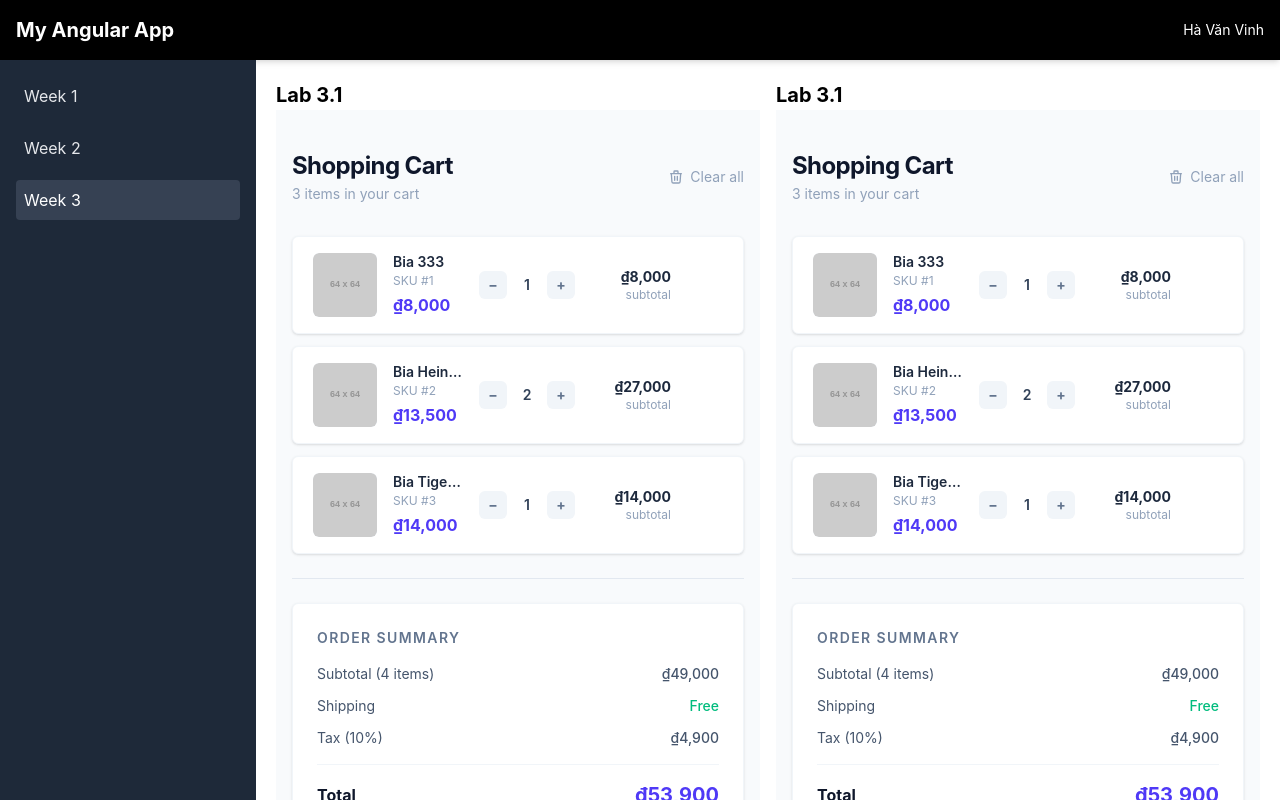
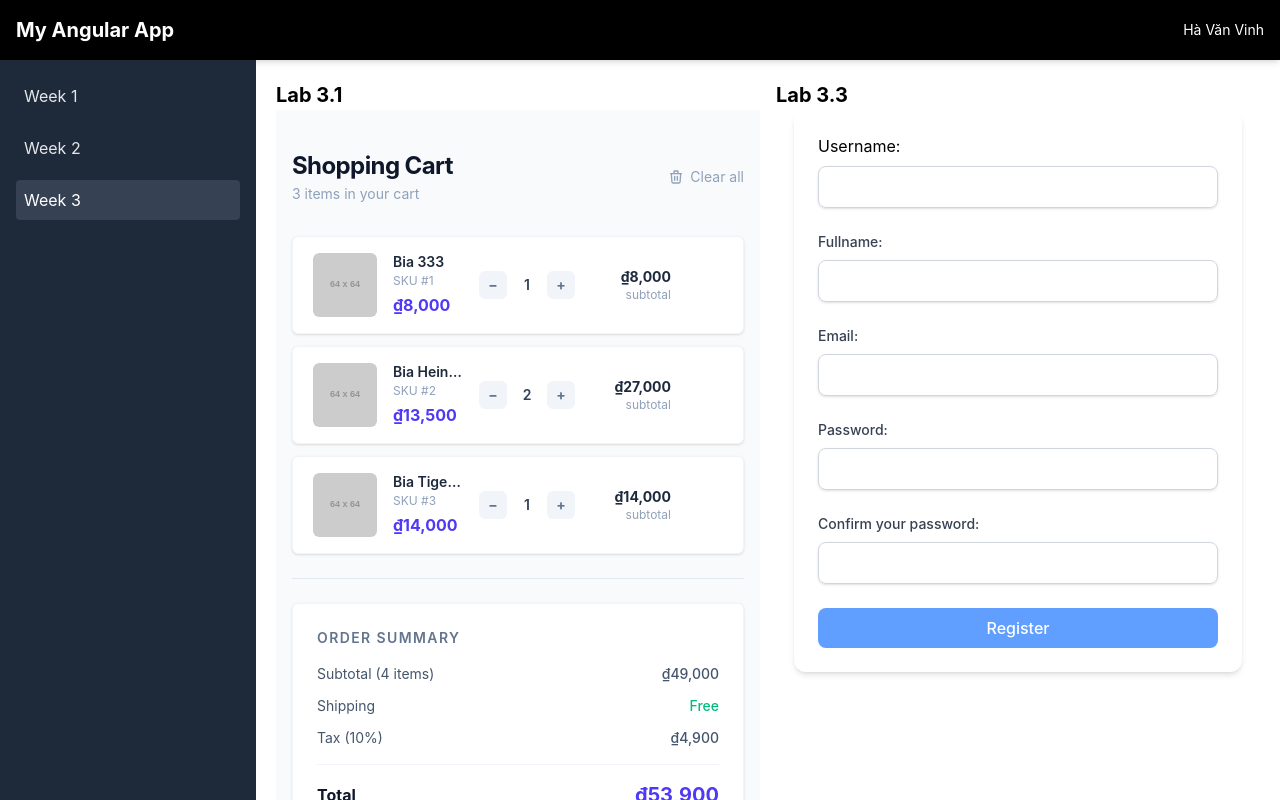
Before and after one commit to VinHa28/base-angular, an Angular app in the folder angular-labs/: page /week3 in a window 1280 px wide. Shown: the top 800 px of the page. Built offline with nearby package versions, Linux system fonts and the light colour scheme.

Commit message:
feat(lab3.3, lab3.4): form with real-time validation, custome control validator

```diff
--- /dev/null
+++ b/angular-labs/src/app/week3/lab3_3/components/user-register/user-register.html
@@ -0,0 +1,99 @@
+<form [formGroup]="userRegisterForm" class="form-container" (ngSubmit)="onSubmit()">
+  <div class="form-group">
+    <label for="username" class="form-lable">Username:</label>
+    <input
+      [class.form-control-error]="isInvalid('username')"
+      type="text"
+      name="username"
+      id="username"
+      class="form-control"
+      formControlName="username"
+    />
+    @if (f['username'].pending) {
+      <p class="text-sm">Checking username...</p>
+    }
+    @if (isInvalid('username')) {
+      @if (f['username'].errors?.['required']) {
+        <p class="form-error">Username is required!</p>
+      } @else if (f['username'].errors?.['usernameExists']) {
+        <p class="form-error">Username is already exist!</p>
+      }
+    }
+  </div>
+  <div clas class="form-group">
+    <label for="fullName" class="form-label">Fullname: </label>
+    <input
+      formControlName="fullName"
+      name="fullName"
+      id="fullName"
+      type="text"
+      class="form-control"
+      required
+      [class.form-control-error]="isInvalid('fullName')"
+    />
+    @if (isInvalid('fullName')) {
+      <p class="form-error">Ful Name is required!</p>
+    }
+  </div>
+  <div class="form-group">
+    <label for="email" class="form-label">Email: </label>
+    <input
+      [class.form-control-error]="isInvalid('email')"
+      formControlName="email"
+      type="email"
+      id="email"
+      name="email"
+      class="form-control"
+    />
+    @if (isInvalid('email')) {
+      @if (f['email'].errors?.['required']) {
+        <p class="form-error">Email is required!</p>
+      } @else if (f['email'].errors?.['pattern']) {
+        <p class="form-error">Invalid email format!</p>
+      }
+    }
+  </div>
+  <div class="form-group">
+    <label for="password" class="form-label">Password: </label>
+    <input
+      [class.form-control-error]="isInvalid('password')"
+      formControlName="password"
+      type="password"
+      id="password"
+      name="password"
+      class="form-control"
+    />
+
+    @if (f['password'].invalid && f['password'].touched) {
+      @if (f['password'].errors?.['required']) {
+        <p class="form-error">Password is required!</p>
+      } @else if (f['password'].errors?.['minlength']) {
+        <p class="form-error">Password must be at least 8 characters!</p>
+      }
+    }
+  </div>
+  <div class="form-group">
+    <label for="confirmPassword" class="form-label">Confirm your password:</label>
+    <input
+      [class.form-control-error]="isInvalid('confirmPassword')"
+      formControlName="confirmPassword"
+      type="password"
+      id="confirmPassword"
+      name="confirmPassword"
+      class="form-control"
+    />
+
+    @if (isInvalid('confirmPassword')) {
+      @if (f['confirmPassword'].errors?.['required']) {
+        <p class="form-error">Confirm password is required!</p>
+      } @else if (f['confirmPassword'].errors?.['passwordMismatch']) {
+        <p class="form-error">Confirm password is not match!</p>
+      }
+    }
+  </div>
+  <div class="form-group">
+    <button [class.btn-disable]="!userRegisterForm.valid" type="submit" class="btn btn-primary">
+      Register
+    </button>
+  </div>
+</form>
--- /dev/null
+++ b/angular-labs/src/app/week3/lab3_3/components/user-register/user-register.ts
@@ -0,0 +1,43 @@
+import { Component, inject } from '@angular/core';
+import { FormBuilder, ReactiveFormsModule, Validators } from '@angular/forms';
+import { matchPasswordValidator, noWhitespaceValidator, usernameExistsValidator } from '../../validators/validators';
+
+@Component({
+  selector: 'app-user-register',
+  imports: [ReactiveFormsModule],
+  templateUrl: './user-register.html',
+})
+export class UserRegister {
+  private formBuilder = inject(FormBuilder);
+
+  userRegisterForm = this.formBuilder.group(
+    {
+      username: ['', [Validators.required], [usernameExistsValidator()]],
+      fullName: ['', [Validators.required, noWhitespaceValidator]],
+      email: [
+        '',
+        [Validators.required, Validators.pattern(/^[a-zA-Z0-9._%+-]+@[a-zA-Z0-9.-]+\.[a-z]{2,}$/)],
+      ],
+      password: ['', [Validators.required, Validators.minLength(8)]],
+      confirmPassword: ['', [Validators.required]],
+    },
+    { validators: matchPasswordValidator }, // cross-field validator cho cả group
+  );
+
+  get f() {
+    return this.userRegisterForm.controls;
+  }
+
+  isInvalid(controlName: string): boolean {
+    const control = this.userRegisterForm.get(controlName);
+    return !!(control && control.invalid && control.touched);
+  }
+
+  onSubmit() {
+    if (!this.userRegisterForm.valid) {
+      this.userRegisterForm.markAllAsTouched();
+    } else {
+      console.log(this.userRegisterForm.value);
+    }
+  }
+}
--- /dev/null
+++ b/angular-labs/src/app/week3/lab3_3/validators/validators.ts
@@ -0,0 +1,54 @@
+import { AbstractControl, AsyncValidatorFn, ValidationErrors, ValidatorFn } from '@angular/forms';
+import { delay, map, Observable, of } from 'rxjs';
+
+export function noWhitespaceValidator(control: AbstractControl): ValidationErrors | null {
+  const value = control.value;
+  // Nếu null hoặc undefined thì để required xử lý
+  if (value == null) return null;
+  // Trim rồi kiểm tra rỗng
+  if (value.trim().length === 0) {
+    return { whitespace: true };
+  }
+  return null;
+}
+
+export const matchPasswordValidator: ValidatorFn = (
+  control: AbstractControl,
+): ValidationErrors | null => {
+  const password = control.get('password');
+  const confirmPassword = control.get('confirmPassword');
+
+  if (!password || !confirmPassword) return null;
+
+  if (password.value === confirmPassword.value) {
+    // Xóa lỗi cũ nếu có
+    if (confirmPassword.hasError('passwordMismatch')) {
+      delete confirmPassword.errors?.['passwordMismatch'];
+      // Gắn lỗi con FormControl
+      if (!Object.keys(confirmPassword.errors || {}).length) {
+        confirmPassword.setErrors(null);
+      }
+    }
+    return null;
+  }
+  confirmPassword.setErrors({ passwordMismatch: true });
+  return { passwordMismatch: true };
+};
+
+export function usernameExistsValidator(): AsyncValidatorFn {
+  return (control: AbstractControl): Observable<ValidationErrors | null> => {
+    if (!control.value) return of(null);
+
+    return of(control.value).pipe(
+      delay(2000), // Hoãn lại 2 giây để giả lập mạng chậm
+      map((username) => {
+        const usernameLower = username.trim().toLowerCase();
+        // Nếu người dùng nhập vào 'admin' hoặc 'root'
+        if (usernameLower === 'admin' || usernameLower === 'root') {
+          return { usernameExists: true }; // Trả về object lỗi
+        }
+        return null; // Hợp lệ
+      }),
+    );
+  };
+}
--- a/angular-labs/src/app/week3/week3.html
+++ b/angular-labs/src/app/week3/week3.html
@@ -4,7 +4,7 @@
     <app-cart-list></app-cart-list>
   </div>
   <div>
-    <h2 class="font-bold text-[20px]">Lab 3.1</h2>
-    <app-cart-list></app-cart-list>
+    <h2 class="font-bold text-[20px]">Lab 3.3</h2>
+    <app-user-register></app-user-register>
   </div>
 </div>
--- a/angular-labs/src/app/week3/week3.ts
+++ b/angular-labs/src/app/week3/week3.ts
@@ -1,10 +1,11 @@
 import { Component } from '@angular/core';
 import { CartLisst } from "./lab3_1/components/cart-list/cart-list";
+import { UserRegister } from "./lab3_3/components/user-register/user-register";
 
 @Component({
   selector: 'app-week3',
   standalone: true,
-  imports: [CartLisst],
+  imports: [CartLisst, UserRegister],
   templateUrl: './week3.html',
 })
 export class Week3 {}
--- a/angular-labs/src/styles.css
+++ b/angular-labs/src/styles.css
@@ -33,7 +33,10 @@ transition duration-200;
 }
 
 .btn {
-  @apply px-4 py-2 rounded-lg font-medium transition duration-200;
+  @apply px-4 py-2 rounded-lg font-medium transition duration-200 cursor-pointer;
+}
+.btn-disable {
+  @apply opacity-75 cursor-not-allowed;
 }
 
 .btn-primary {
```
Also changed, not shown: 1 other file (tests, documents, lock files or other folders).
